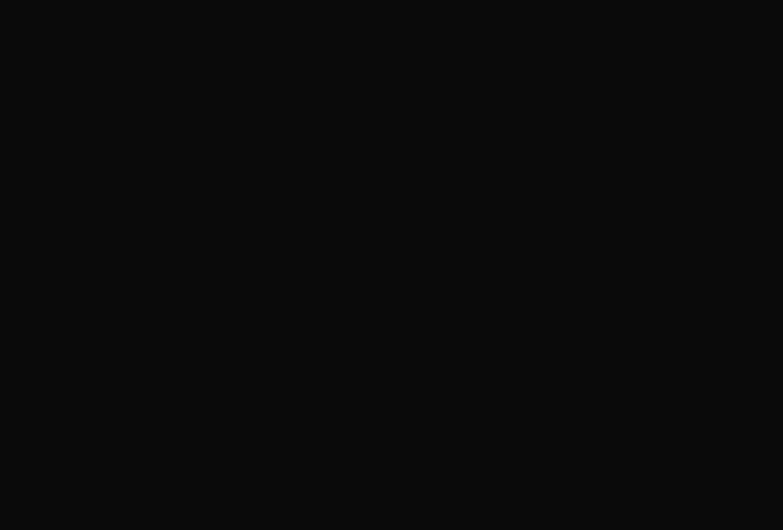
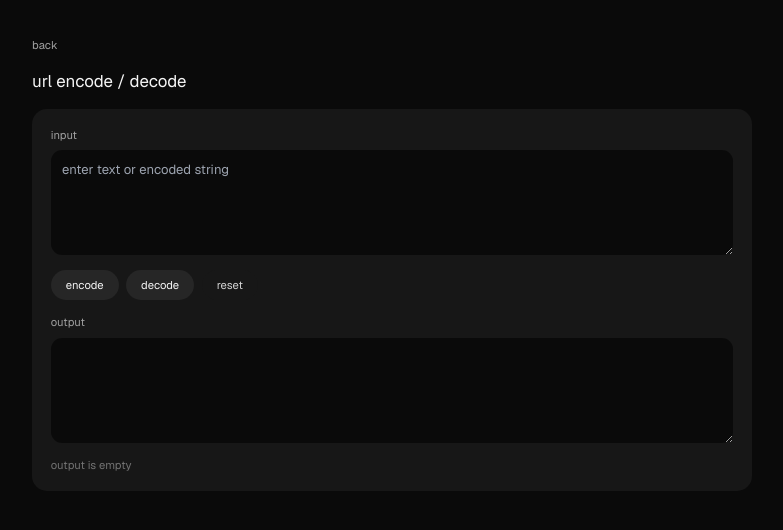
Before and after one commit to taskylizard/toys, a Vue app: page /url in a window 1280 px wide. Before the commit this address had no page. Shown: the top 530 px of the page, without its empty margins (248-1031 px from the left). Built offline with nearby package versions, Linux system fonts and the light colour scheme; the HTML template or start-up script is replaced by a standard one.

Commit message:
feat: add url encode tool

```diff
--- a/src/router/index.ts
+++ b/src/router/index.ts
@@ -39,6 +39,11 @@ const router = createRouter({
       name: 'cron',
       component: () => import('../views/CronView.vue'),
     },
+    {
+      path: '/url',
+      name: 'url',
+      component: () => import('../views/UrlView.vue'),
+    },
   ],
 })
 
--- a/src/views/HomeView.vue
+++ b/src/views/HomeView.vue
@@ -13,6 +13,7 @@ import { RouterLink } from 'vue-router'
         <li><RouterLink class="hover:text-neutral-200" to="/http-status">http status code lookup</RouterLink></li>
         <li><RouterLink class="hover:text-neutral-200" to="/notes">notepad (local storage)</RouterLink></li>
         <li><RouterLink class="hover:text-neutral-200" to="/cron">cron expression builder</RouterLink></li>
+        <li><RouterLink class="hover:text-neutral-200" to="/url">url encode / decode</RouterLink></li>
       </ul>
     </section>
   </main>
--- /dev/null
+++ b/src/views/UrlView.vue
@@ -0,0 +1,101 @@
+<script setup lang="ts">
+import { computed, ref } from 'vue'
+import { RouterLink } from 'vue-router'
+import { ToolbarButton, ToolbarRoot } from 'reka-ui'
+
+const input = ref('')
+const output = ref('')
+const errorMessage = ref('')
+
+const hasOutput = computed(() => output.value.length > 0)
+
+const clearMessages = () => {
+  errorMessage.value = ''
+}
+
+const setOutput = (value: string) => {
+  output.value = value
+}
+
+const encodeUrl = () => {
+  clearMessages()
+  try {
+    setOutput(encodeURIComponent(input.value))
+  } catch (error) {
+    errorMessage.value = error instanceof Error ? error.message : 'unable to encode'
+  }
+}
+
+const decodeUrl = () => {
+  clearMessages()
+  try {
+    setOutput(decodeURIComponent(input.value))
+  } catch (error) {
+    errorMessage.value = error instanceof Error ? error.message : 'invalid encoded string'
+  }
+}
+
+const resetAll = () => {
+  input.value = ''
+  output.value = ''
+  errorMessage.value = ''
+}
+</script>
+
+<template>
+  <main class="min-h-screen px-6 py-10 text-neutral-200">
+    <section class="mx-auto flex max-w-3xl flex-col gap-4">
+      <RouterLink class="text-xs text-neutral-400 hover:text-neutral-200" to="/">back</RouterLink>
+      <h1 class="text-lg text-neutral-100">url encode / decode</h1>
+
+      <div class="flex flex-col gap-4 rounded-2xl bg-neutral-900 p-5">
+        <div class="flex flex-col gap-2">
+          <label class="text-xs text-neutral-400" for="url-input">input</label>
+          <textarea
+            id="url-input"
+            v-model="input"
+            class="min-h-28 w-full rounded-xl bg-neutral-950 p-3 text-sm text-neutral-100"
+            placeholder="enter text or encoded string"
+          />
+        </div>
+
+        <ToolbarRoot class="flex flex-wrap gap-2" aria-label="url actions">
+          <ToolbarButton
+            class="rounded-full bg-neutral-800 px-4 py-2 text-xs text-neutral-100"
+            type="button"
+            @click="encodeUrl"
+          >
+            encode
+          </ToolbarButton>
+          <ToolbarButton
+            class="rounded-full bg-neutral-800 px-4 py-2 text-xs text-neutral-100"
+            type="button"
+            @click="decodeUrl"
+          >
+            decode
+          </ToolbarButton>
+          <ToolbarButton
+            class="rounded-full bg-neutral-900 px-4 py-2 text-xs text-neutral-300"
+            type="button"
+            @click="resetAll"
+          >
+            reset
+          </ToolbarButton>
+        </ToolbarRoot>
+
+        <div class="flex flex-col gap-2">
+          <label class="text-xs text-neutral-400" for="url-output">output</label>
+          <textarea
+            id="url-output"
+            class="min-h-28 w-full rounded-xl bg-neutral-950 p-3 text-sm text-neutral-100"
+            readonly
+            :value="output"
+          />
+        </div>
+
+        <p v-if="!hasOutput" class="text-xs text-neutral-500">output is empty</p>
+        <p v-if="errorMessage" class="text-xs text-neutral-300">{{ errorMessage }}</p>
+      </div>
+    </section>
+  </main>
+</template>
```
Also changed, not shown: 1 other file (tests, documents, lock files or other folders).
